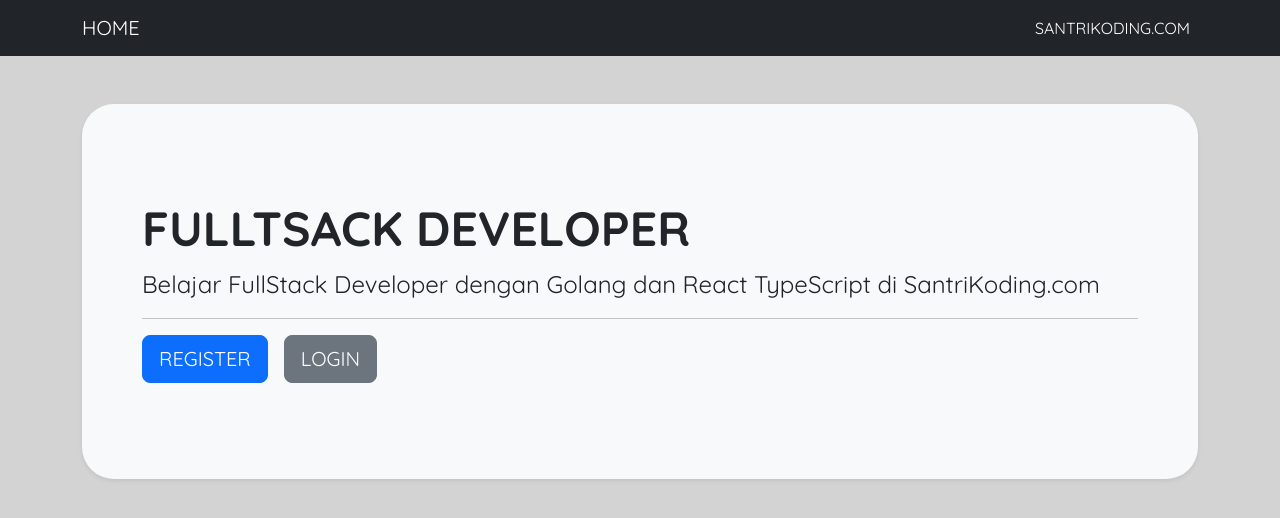
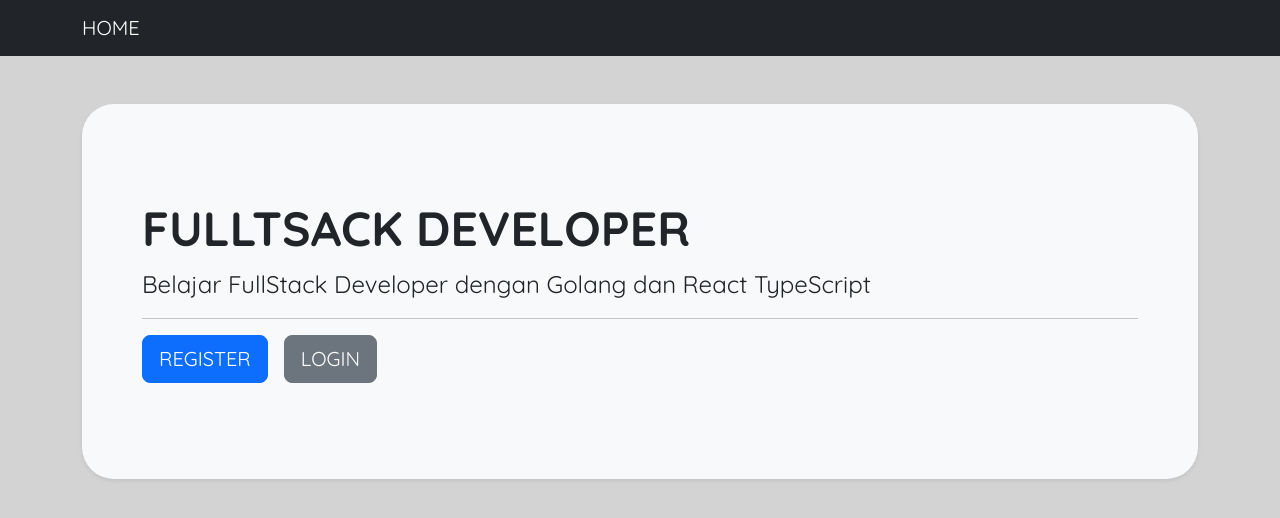
Before and after one commit to ali-murtadho/react-frontend-manajemen-keuangan, a React (Vite) app in the folder frontend-react-ts/: page / in a window 1280 px wide. Shown: the top 518 px of the page. Built offline with nearby package versions, Linux system fonts and the light colour scheme.

Commit message:
hide: santrikoding

```diff
--- a/frontend-react-ts/src/App.tsx
+++ b/frontend-react-ts/src/App.tsx
@@ -25,13 +25,13 @@
           >
             <span className="navbar-toggler-icon"></span>
           </button>
-          <div className="collapse navbar-collapse" id="navbarSupportedContent">
+          {/* <div className="collapse navbar-collapse" id="navbarSupportedContent">
             <ul className="navbar-nav ms-auto mb-2 mb-lg-0">
               <li className="nav-item">
                 <a href="https://santrikoding.com" target="_blank" className="nav-link active" aria-current="page">SANTRIKODING.COM</a>
               </li>
             </ul>
-          </div>
+          </div> */}
         </div>
       </nav>
 
--- a/frontend-react-ts/src/views/auth/login.tsx
+++ b/frontend-react-ts/src/views/auth/login.tsx
@@ -6,7 +6,7 @@
         <div className="p-5 mb-4 bg-light rounded-5 shadow-sm">
             <div className="container-fluid py-5">
                 <h1 className="display-5 fw-bold">HALAMAN LOGIN</h1>
-                <p className="col-md-12 fs-4">Belajar FullStack Developer dengan Golang dan React TypeScript di SantriKoding.com</p>
+                <p className="col-md-12 fs-4">Belajar FullStack Developer dengan Golang dan React TypeScript</p>
             </div>
         </div>
     )
--- a/frontend-react-ts/src/views/auth/register.tsx
+++ b/frontend-react-ts/src/views/auth/register.tsx
@@ -6,7 +6,7 @@
         <div className="p-5 mb-4 bg-light rounded-5 shadow-sm">
             <div className="container-fluid py-5">
                 <h1 className="display-5 fw-bold">HALAMAN REGISTER</h1>
-                <p className="col-md-12 fs-4">Belajar FullStack Developer dengan Golang dan React TypeScript di SantriKoding.com</p>
+                <p className="col-md-12 fs-4">Belajar FullStack Developer dengan Golang dan React TypeScript</p>
             </div>
         </div>
     )
--- a/frontend-react-ts/src/views/home/index.tsx
+++ b/frontend-react-ts/src/views/home/index.tsx
@@ -9,7 +9,7 @@
         <div className="p-5 mb-4 bg-light rounded-5 shadow-sm">
             <div className="container-fluid py-5">
                 <h1 className="display-5 fw-bold">FULLTSACK DEVELOPER</h1>
-                <p className="col-md-12 fs-4">Belajar FullStack Developer dengan Golang dan React TypeScript di SantriKoding.com</p>
+                <p className="col-md-12 fs-4">Belajar FullStack Developer dengan Golang dan React TypeScript </p>
                 <hr />
                 <Link to="/register" className="btn btn-primary btn-lg me-3">REGISTER</Link>
                 <Link to="/login" className="btn btn-secondary btn-lg">LOGIN</Link>
```
